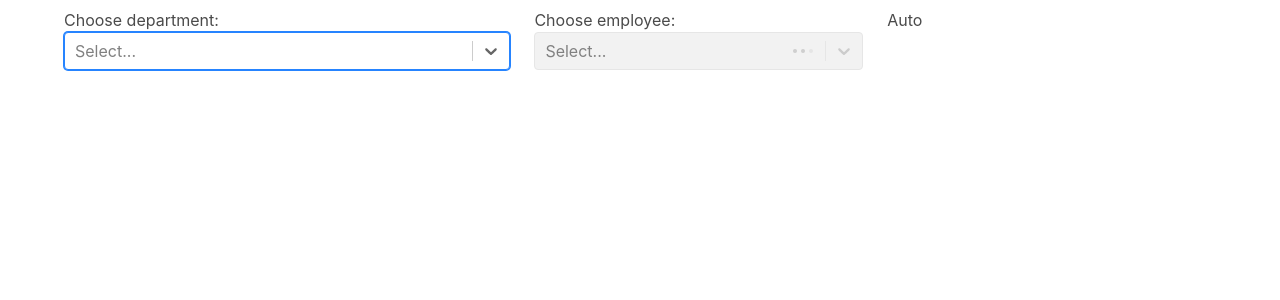
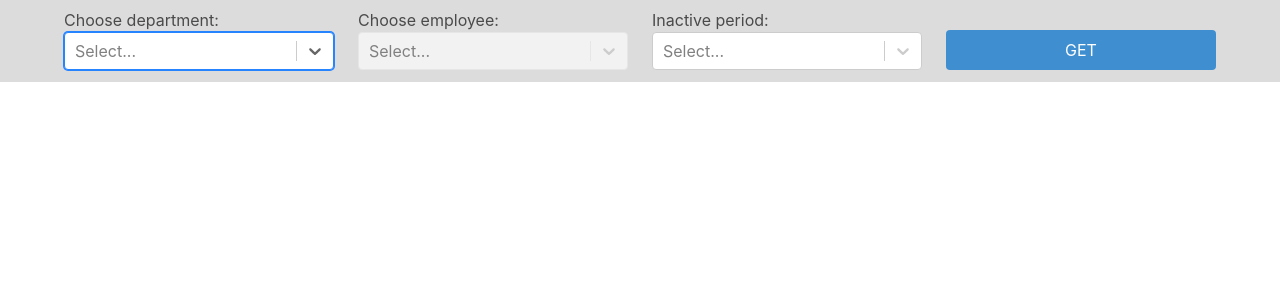
Before and after one commit to bootoffav/B24-inactiveClients, a React (Create React App) app: page / in a window 1280 px wide. Shown: the top 300 px of the page. Built offline with nearby package versions, Linux system fonts and the light colour scheme.

Commit message:
Employee selector state move deep

```diff
--- a/public/index.html
+++ b/public/index.html
@@ -2,19 +2,19 @@
 <html lang="en">
   <head>
     <meta charset="utf-8" />
-    <link rel="icon" href="%PUBLIC_URL%/favicon.ico" />
+    <!-- <link rel="icon" href="%PUBLIC_URL%/favicon.ico" /> -->
     <meta name="viewport" content="width=device-width, initial-scale=1" />
     <meta name="theme-color" content="#000000" />
     <meta
       name="description"
       content="Web site created using create-react-app"
     />
-    <link rel="apple-touch-icon" href="%PUBLIC_URL%/logo192.png" />
+    <!-- <link rel="apple-touch-icon" href="%PUBLIC_URL%/logo192.png" /> -->
     <!--
       manifest.json provides metadata used when your web app is installed on a
       user's mobile device or desktop. See https://developers.google.com/web/fundamentals/web-app-manifest/
     -->
-    <link rel="manifest" href="%PUBLIC_URL%/manifest.json" />
+    <!-- <link rel="manifest" href="%PUBLIC_URL%/manifest.json" /> -->
     <!--
       Notice the use of %PUBLIC_URL% in the tags above.
       It will be replaced with the URL of the `public` folder during the build.
@@ -24,7 +24,7 @@
       work correctly both with client-side routing and a non-root public URL.
       Learn how to configure a non-root public URL by running `npm run build`.
     -->
-    <title>React App</title>
+    <title>Inactive Clients | XMT</title>
   </head>
   <body>
     <noscript>You need to enable JavaScript to run this app.</noscript>
--- a/src/App.tsx
+++ b/src/App.tsx
@@ -3,9 +3,11 @@ import { Form } from "./components/Form";
 
 function App() {
   return (
-    <div className="container mt-2">
-      <Form />
-    </div>
+    <section className="header-nav">
+      <div className="container mt-2">
+        <Form />
+      </div>
+    </section>
   );
 }
 
--- a/src/B24.ts
+++ b/src/B24.ts
@@ -1,5 +1,5 @@
 import { stringify } from "qs";
-type DepartmentId = "8640" | "8496";
+type departId = "8640" | "8496";
 
 interface User {
   ID: string;
@@ -12,7 +12,7 @@ const B24Config = {
   hook: process.env.REACT_APP_B24_HOOK || "",
 };
 
-async function getEmployees(depart: DepartmentId): Promise<any> {
+async function getEmployees(depart: departId): Promise<any> {
   const users: User[] = await fetch(
     B24Config.hostname + B24Config.hook + "user.get",
     {
@@ -40,4 +40,4 @@ async function getEmployees(depart: DepartmentId): Promise<any> {
 }
 
 export { getEmployees };
-export type { User };
+export type { User, departId };
--- a/src/components/EmployeeSelector.tsx
+++ b/src/components/EmployeeSelector.tsx
@@ -1,7 +1,23 @@
 import Select from "react-select";
+import { getEmployees } from "../B24";
+import { useState, useEffect } from "react";
+import type { departId } from "../B24";
 
-function EmployeeSelector(props: any) {
-  return <Select isDisabled isLoading options={props.employees} />;
+function EmployeeSelector({ departId }: { departId?: departId }) {
+  const [employees, setEmployees] = useState<[]>([]);
+  const [isLoading, setIsLoading] = useState(false);
+  useEffect(() => {
+    departId &&
+      (async () => {
+        setIsLoading(true);
+        setEmployees(await getEmployees(departId));
+        setIsLoading(false);
+      })();
+  }, [departId, setEmployees]);
+
+  return (
+    <Select isDisabled={!departId} isLoading={isLoading} options={employees} />
+  );
 }
 
 export { EmployeeSelector };
--- a/src/components/Form.tsx
+++ b/src/components/Form.tsx
@@ -1,39 +1,62 @@
 import Select from "react-select";
-import { getEmployees } from "../B24";
 import { useState } from "react";
 import { EmployeeSelector } from "./EmployeeSelector";
+import { departId } from "../B24";
 
 function Form() {
   const departments = [
     { value: "8640", label: "Sales Lithuania" },
     { value: "8496", label: "XM Textiles Romania" },
   ];
-
-  const [employees, setEmployess] = useState<any>([]);
+  const inactivePeriods = [
+    { value: "90", label: "3 months" },
+    { value: "183", label: "6 months" },
+  ];
+  const [departId, setDepartId] = useState<departId | undefined>();
+  const [inactivityPeriod, setInactivityPeriod] = useState<
+    string | undefined
+  >();
 
   return (
     <div className="columns">
-      <div className="column is-two-fifths">
+      <div className="column">
         <label>
           Choose department:
           <Select
             autoFocus
             options={departments}
-            onChange={async ({ value: departId }: any) => {
-              setEmployess(await getEmployees(departId));
-            }}
+            onChange={({ value: departId }: any) => setDepartId(departId)}
           />
         </label>
       </div>
       <div className="column">
         <label>
           Choose employee:
-          <EmployeeSelector employees={employees} />
+          <EmployeeSelector departId={departId} />
         </label>
       </div>
-      <div className="column">Auto</div>
+      <div className="column">
+        <label>
+          Inactive period:
+          <Select
+            options={inactivePeriods}
+            onChange={(e) => setInactivityPeriod(e?.value)}
+          />
+        </label>
+      </div>
+      <div className="column is-flex is-align-items-flex-end">
+        <button
+          className="button is-info is-fullwidth"
+          onClick={() => process()}
+        >
+          GET
+        </button>
+      </div>
     </div>
   );
 }
 
+function process() {
+  console.log("begin");
+}
 export { Form };
--- a/src/index.css
+++ b/src/index.css
@@ -1,13 +1,16 @@
 body {
   margin: 0;
-  font-family: -apple-system, BlinkMacSystemFont, 'Segoe UI', 'Roboto', 'Oxygen',
-    'Ubuntu', 'Cantarell', 'Fira Sans', 'Droid Sans', 'Helvetica Neue',
+  /* background-color: darkgrey; */
+  font-family: -apple-system, BlinkMacSystemFont, "Segoe UI", "Roboto", "Oxygen",
+    "Ubuntu", "Cantarell", "Fira Sans", "Droid Sans", "Helvetica Neue",
     sans-serif;
   -webkit-font-smoothing: antialiased;
   -moz-osx-font-smoothing: grayscale;
 }
-
+section.header-nav {
+  background-color: gainsboro;
+}
 code {
-  font-family: source-code-pro, Menlo, Monaco, Consolas, 'Courier New',
+  font-family: source-code-pro, Menlo, Monaco, Consolas, "Courier New",
     monospace;
 }
--- a/src/index.tsx
+++ b/src/index.tsx
@@ -1,17 +1,17 @@
-import React from 'react';
-import ReactDOM from 'react-dom';
-import './index.css';
-import App from './App';
-import reportWebVitals from './reportWebVitals';
+import React from "react";
+import ReactDOM from "react-dom";
+import "./index.css";
+import App from "./App";
+// import reportWebVitals from './reportWebVitals';
 
 ReactDOM.render(
   <React.StrictMode>
     <App />
   </React.StrictMode>,
-  document.getElementById('root')
+  document.getElementById("root")
 );
 
 // If you want to start measuring performance in your app, pass a function
 // to log results (for example: reportWebVitals(console.log))
 // or send to an analytics endpoint. Learn more: https://bit.ly/CRA-vitals
-reportWebVitals();
+// reportWebVitals();
```
Also changed, not shown: public/logo192.png (deleted), public/logo512.png (deleted).
